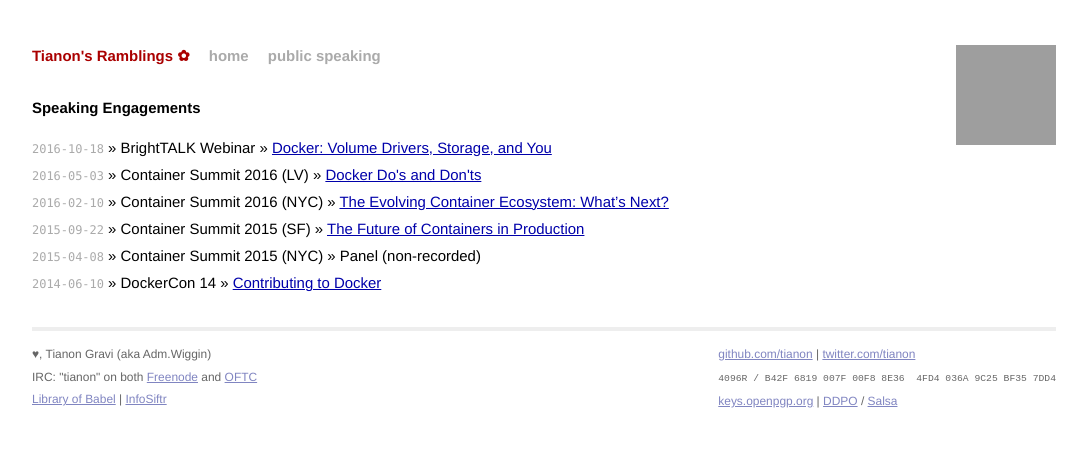
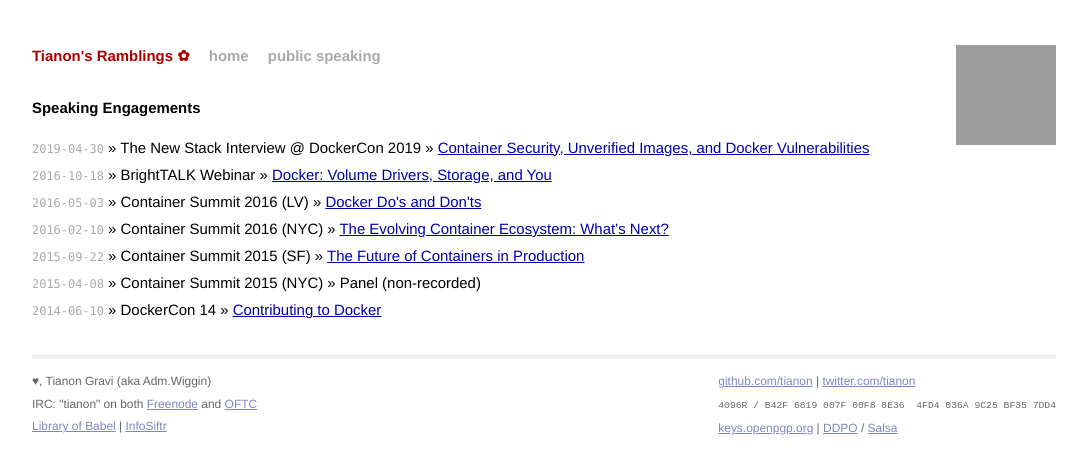
Before and after one commit to tianon/tianon.github.io, a Jekyll site: the page built from speaker.html, in a window 1280 px wide, cut to the strip 0-474 px from the top of the page. Shown: the whole strip, without its empty margins (96-1183 px from the left). Built offline with Jekyll 4.4.1, drawn with Linux system fonts in a browser that asks for light colours; grey boxes are pictures that could not be loaded.

Commit message:
Add missing "The New Stack" interview

```diff
--- a/speaker.html
+++ b/speaker.html
@@ -5,6 +5,7 @@ layout: default
 <div id="home">
 	<h1>Speaking Engagements</h1>
 	<ul class="posts">
+		<li><span>2019-04-30</span> &raquo; The New Stack Interview @ DockerCon 2019 &raquo; <a href="https://youtu.be/MZMGIVjKBew">Container Security, Unverified Images, and Docker Vulnerabilities</a></li>
 		<li><span>2016-10-18</span> &raquo; BrightTALK Webinar &raquo; <a href="https://www.brighttalk.com/webcast/8609/219711">Docker: Volume Drivers, Storage, and You</a></li>
 		<li><span>2016-05-03</span> &raquo; Container Summit 2016 (LV) &raquo; <a href="https://containersummit.io/events/vegas-2016/videos/docker-dos-and-donts">Docker Do's and Don'ts</a></li>
 		<li><span>2016-02-10</span> &raquo; Container Summit 2016 (NYC) &raquo; <a href="http://containersummit.io/events/nyc-2016/videos/the-evolving-container-ecosystem">The Evolving Container Ecosystem: What’s Next?</a></li>
```
